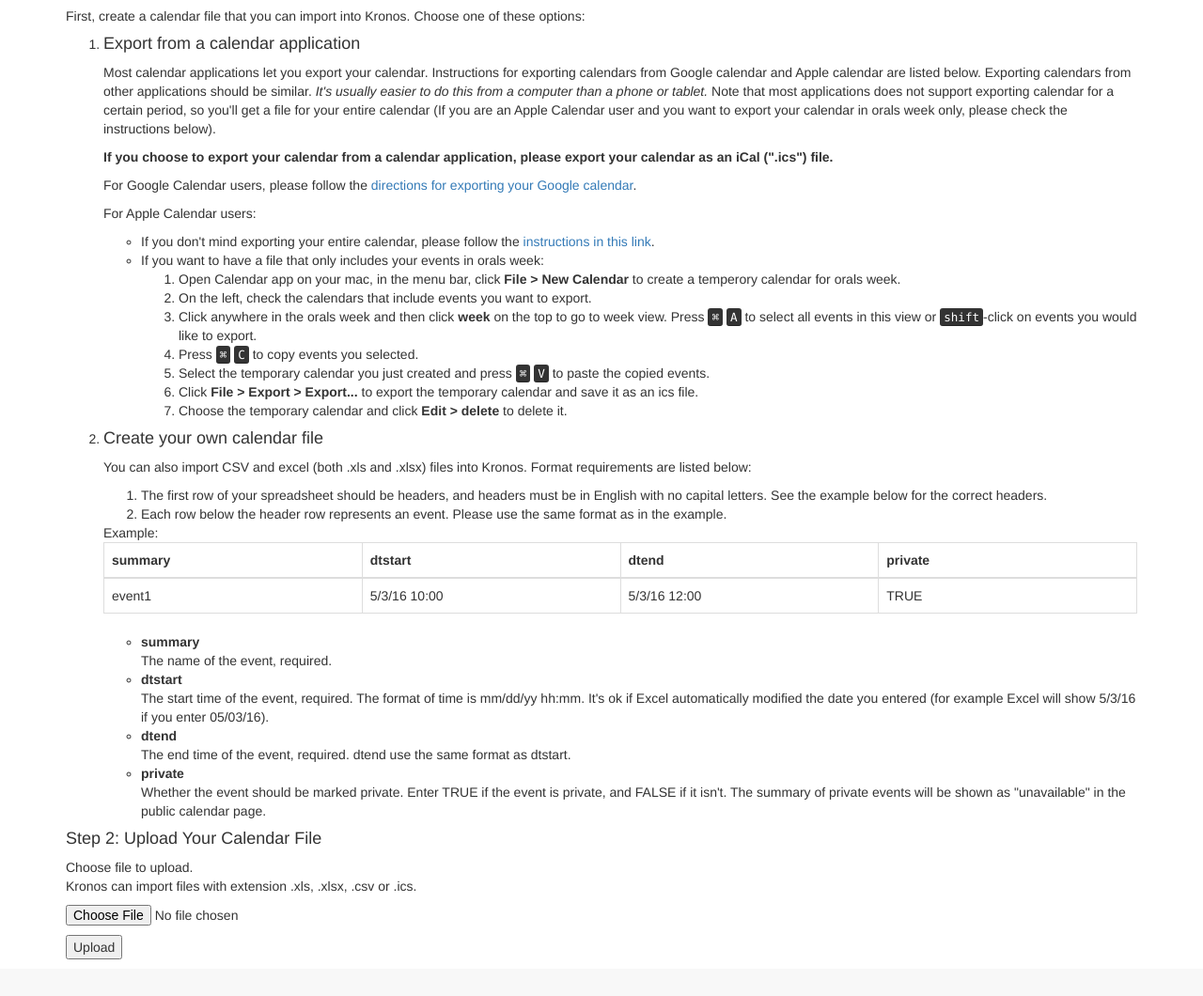
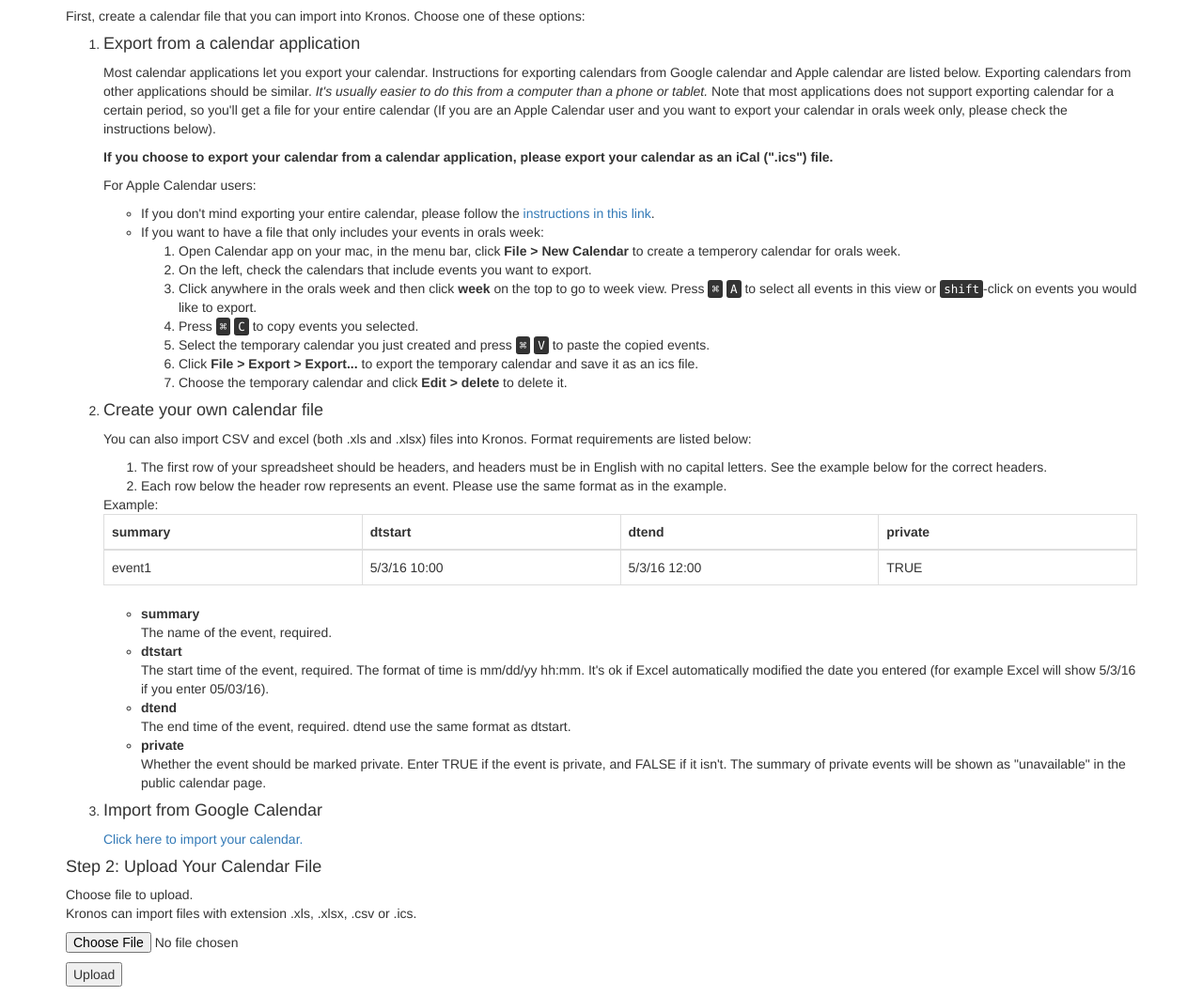
Before and after one commit to reed-college/kronos, a Flask app: template kronos/templates/upload.html in a window 1280 px wide. Shown: the part 150-1210 px from the top of the page at 94% size. Before the commit the page ends 1171 px from the top, so only its background shows below. Run offline with Flask 2, Linux system fonts and the light colour scheme; the template is opened without the code that fills it, so the values that code supplies are empty; parts of the project's set-up code (start-up, migrations or seed data) failed here and were passed over; some libraries are stand-ins or nearby versions.

Commit message:
added /gcal link to upload page

```diff
--- a/kronos/templates/upload.html
+++ b/kronos/templates/upload.html
@@ -30,9 +30,6 @@
           <p><b>If you choose to export your calendar from a calendar application,
             please export your calendar as an iCal (".ics") file.</b></p>
 
-          <p>For Google Calendar users, please follow the
-            <a href="https://support.google.com/calendar/answer/37111">
-              directions for exporting your Google calendar</a>.</p>
 
           <p>For Apple Calendar users:<br>
             <ul>
@@ -106,6 +103,8 @@
                 "unavailable" in the public calendar page.</li>
             </ul>
           </p>
+        <li><h4>Import from Google Calendar</h4></li>
+          <p><a href="{{ url_for('gcal') }}">Click here to import your calendar.</a></p>
       </ol>
     </div>
 
--- a/kronos/views.py
+++ b/kronos/views.py
@@ -95,8 +95,8 @@ def allowed_file(filename):
 
 @app.route('/upload', methods=['GET', 'POST'])
 def upload_file():
-    # Need to be logged in to upload so we can assign events
-    if request.method == 'POST' and g.user:
+    authorize(allowProf=True)
+    if request.method == 'POST':
         file = request.files['file']
         if file and allowed_file(file.filename):
             filename = secure_filename(file.filename)
@@ -312,8 +312,7 @@ def gcal():
     adds events to db from a google calendar
     """
     # Need to be a prof or a fac to access this page
-    if not (g.user and (g.user.discriminator == "FAC" or g.user.discriminator == "professor")):
-         abort(403)
+    authorize(allowProf=True)
     # google api authorization
     if 'credentials' not in flask.session:
         return flask.redirect(flask.url_for('oauth2callback'))
@@ -376,8 +375,9 @@ def gcal():
                 db.session.add(eventobj)
 
             db.session.commit()
-
-            return redirect(url_for('schedule'))
+            flash(Markup('Calendar Imported. <a href="' + url_for('schedule') + '"> Home</a>'))
+            return render_template('uploaded.html')
+            return redirect()
 
 @app.route('/oauth2callback')
 def oauth2callback():
```
Also changed, not shown: kronos/util.py (+12 -3 lines).
